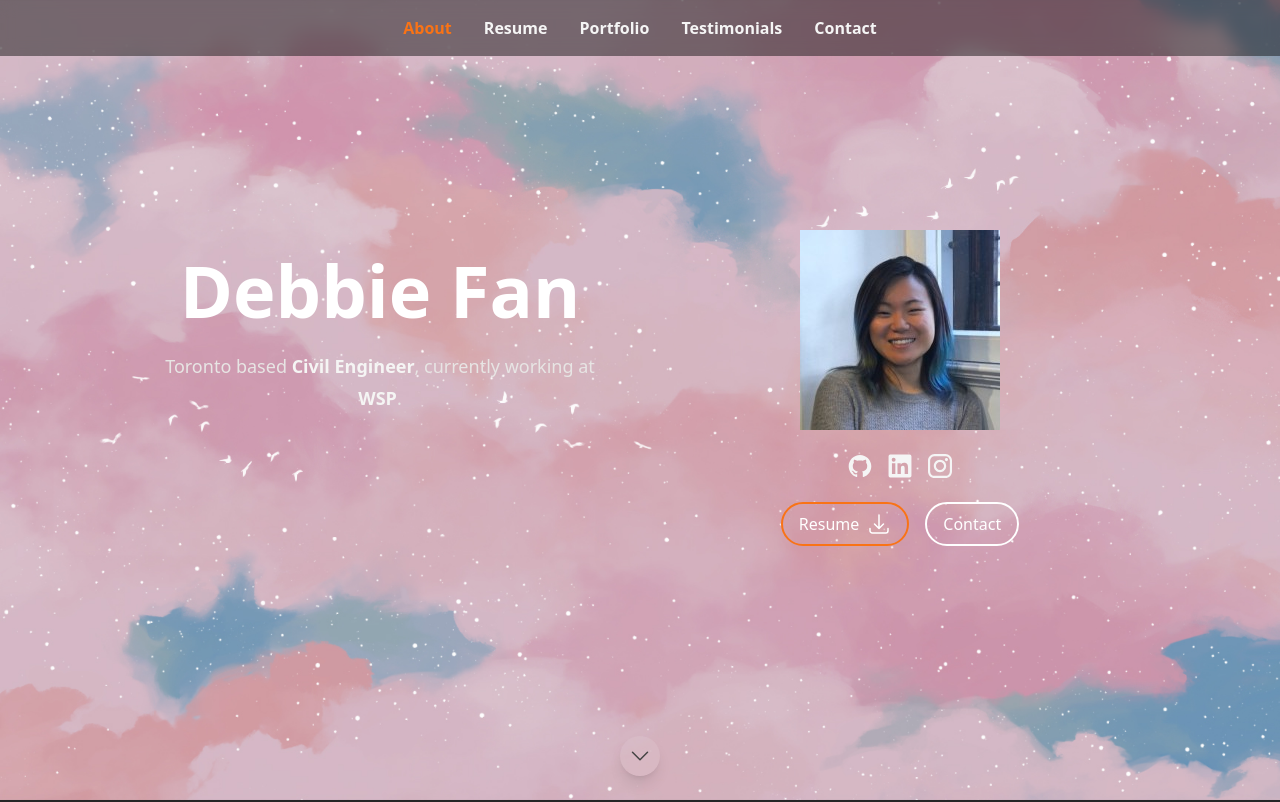
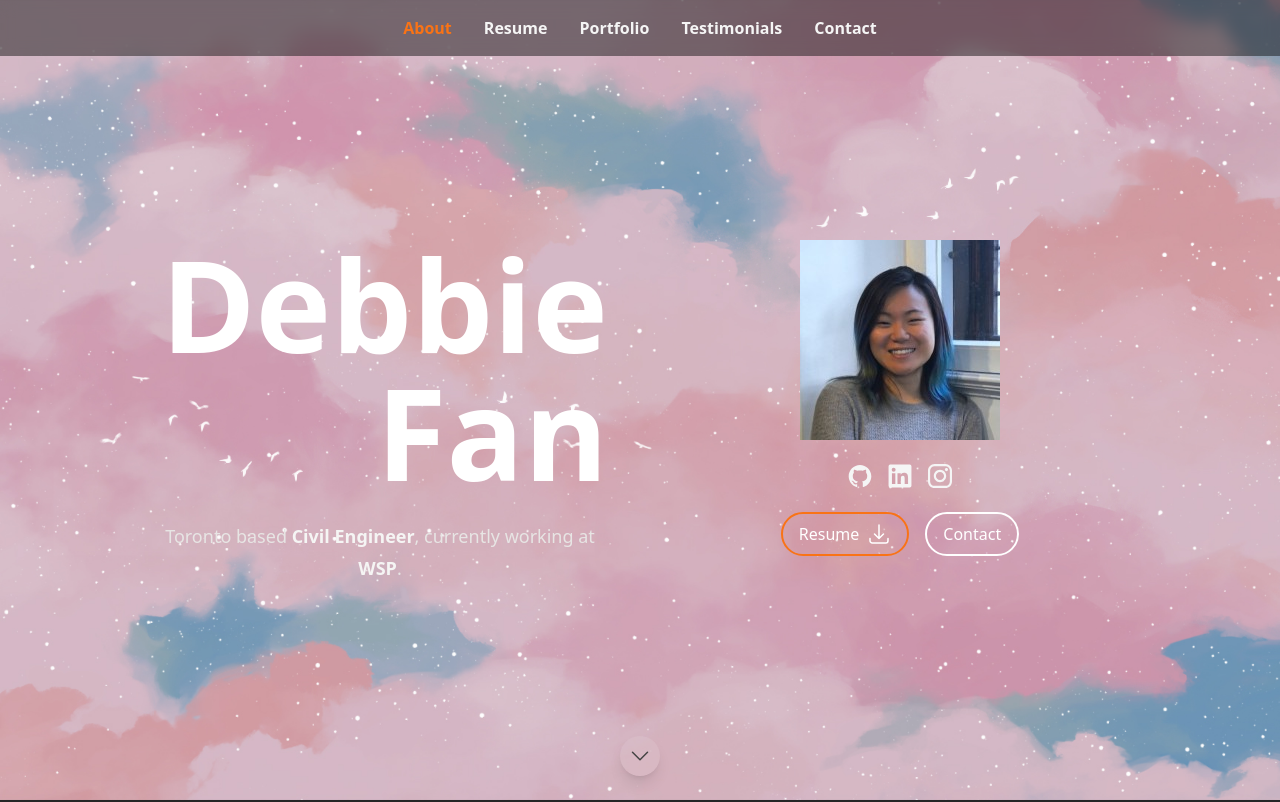
Before and after one commit to debbie-fan/debbie-fan-portfolio, a Next.js app: page / in a window 1280 px wide. Shown: the top 802 px of the page. Built offline with nearby package versions, Linux system fonts and the light colour scheme.

Commit message:
Increase font size of name on Home page

```diff
--- a/src/components/Sections/Hero.tsx
+++ b/src/components/Sections/Hero.tsx
@@ -22,12 +22,11 @@ const Hero: FC = memo(() => {
         />
         <div className="z-10 max-w-screen-lg px-4 lg:px-0 columns-2">
           <div className="flex flex-col items-center gap-y-6 rounded-xl p-6 text-center">
-            <h1 className="text-4xl font-bold text-white sm:text-5xl lg:text-7xl">{name}</h1>
+            <h1 className="text-4xl font-bold text-white sm:text-6xl lg:text-9xl text-right">{name}</h1>
             {description}
             <div>
               <Image
                 alt={`${name}-prof-image`}
-
                 placeholder="blur"
                 priority
                 src={profileImageSrc}
```
